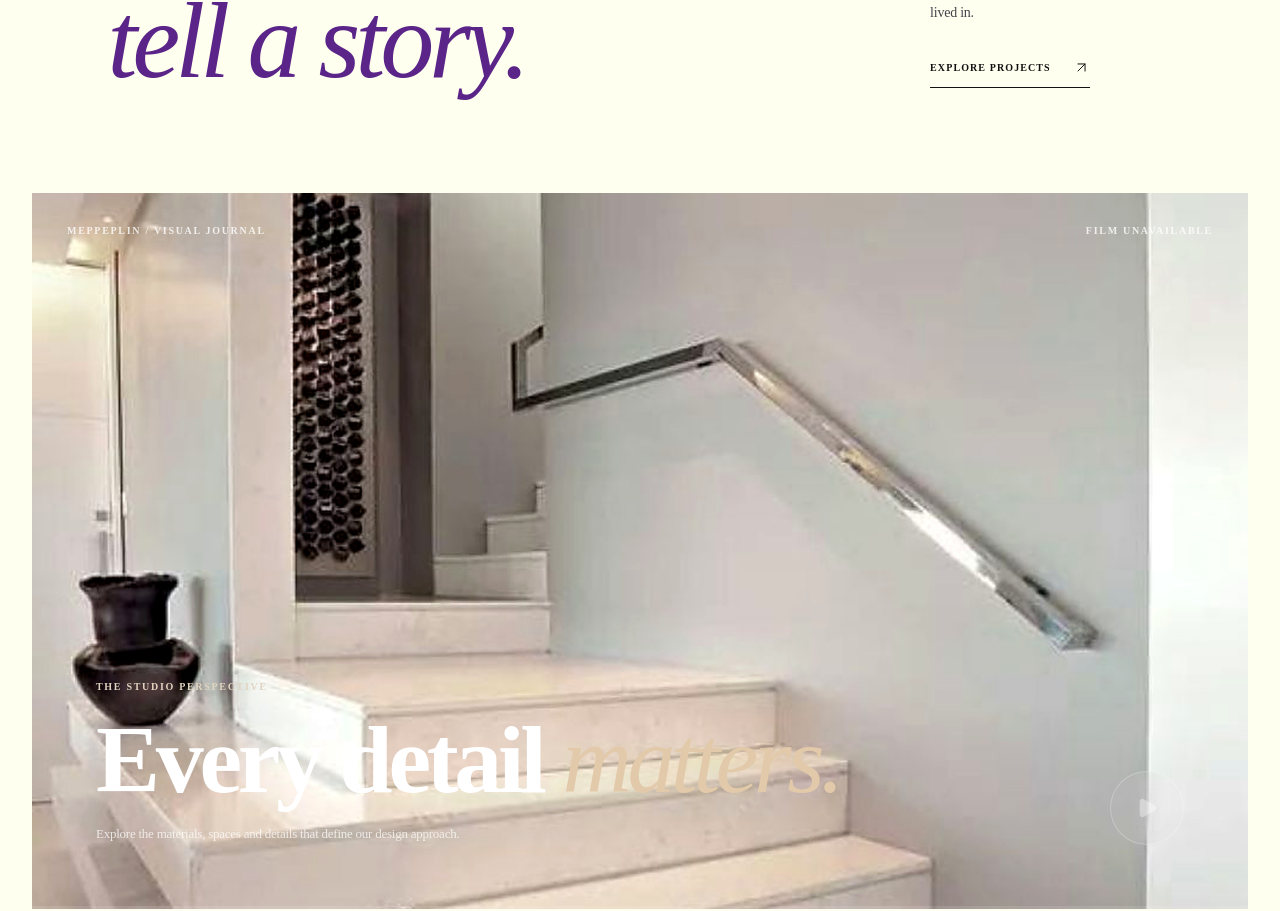
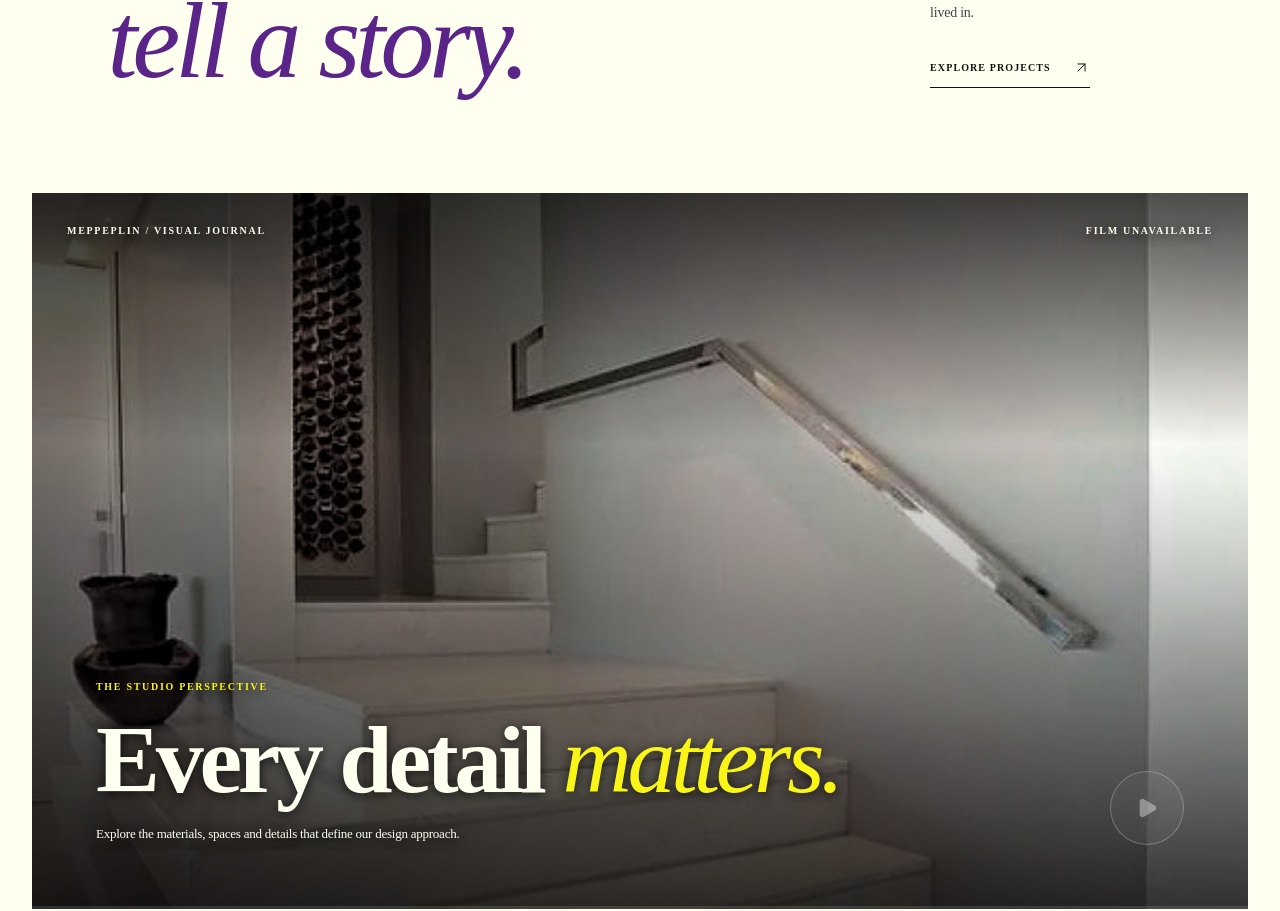
Before and after one commit to Ani-DEV2224/mepepplin-decor-hub, a Next.js app: page / in a window 1280 px wide. Shown: the part 5460-6371 px from the top of the page. Built offline with nearby package versions, Linux system fonts and the light colour scheme; no server answers.

Commit message:
Improve Selected Work film overlay colours and contrast

```diff
--- a/src/app/(website)/selected-work.css
+++ b/src/app/(website)/selected-work.css
@@ -566,3 +566,21 @@
     transition: none !important;
   }
 }
+
+/* High-contrast cinematic text using Meppeplin brand colours. */
+.mdh-work-film-frame .mdh-work-poster { z-index: -3; }
+.studio-theme-root .mdh-work-film-frame .mdh-work-film-shade {
+  background: linear-gradient(180deg, rgba(0,0,0,.66), transparent 35%, rgba(0,0,0,.78)), linear-gradient(90deg, rgba(0,0,0,.45), transparent 85%);
+}
+.studio-theme-root .mdh-work-film-frame .mdh-work-film-top,
+.studio-theme-root .mdh-work-film-frame .mdh-work-film-top span,
+.studio-theme-root .mdh-work-film-frame .mdh-work-film-content h3,
+.studio-theme-root .mdh-work-film-frame .mdh-work-film-content p {
+  color: #FFFFF0 !important;
+  text-shadow: 0 2px 12px rgba(0,0,0,.75);
+}
+.studio-theme-root .mdh-work-film-frame .mdh-work-film-content h3 em,
+.studio-theme-root .mdh-work-film-frame .mdh-work-film-eyebrow {
+  color: #F8F517 !important;
+  text-shadow: 0 2px 12px rgba(0,0,0,.75);
+}
```
